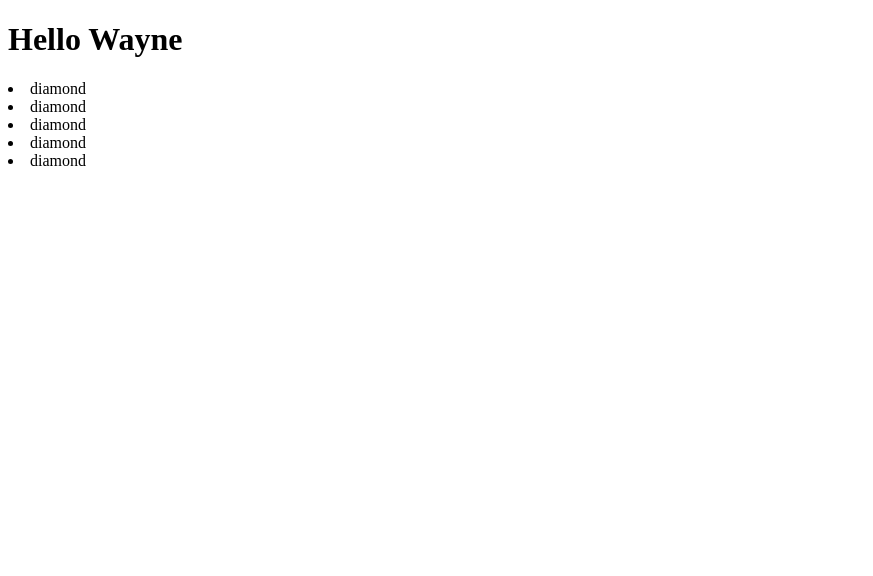
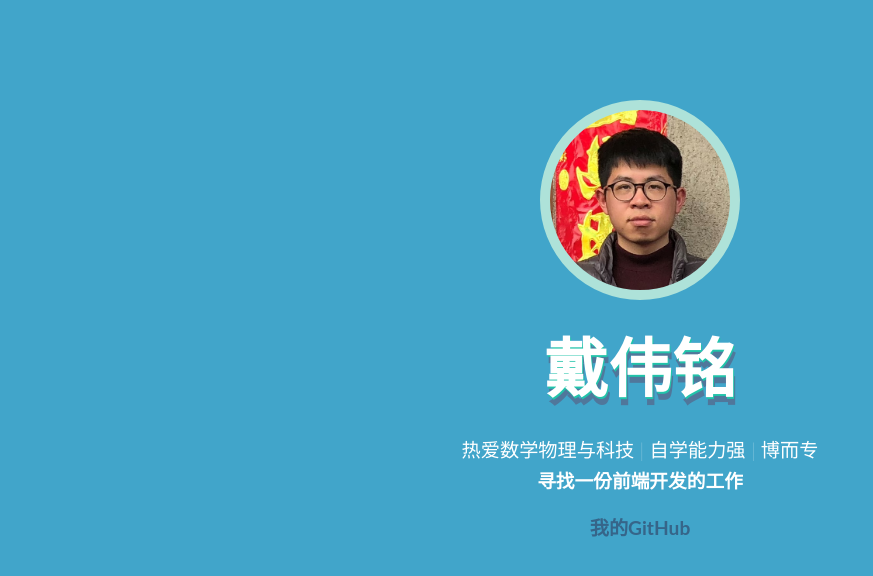
Before and after one commit to StillwaterSignedalready/frontEnd-resume, a React app: page / in a window 1280 px wide. Shown: the top 576 px of the page, without its empty margins (0-873 px from the left). Built offline with nearby package versions, Linux system fonts and the light colour scheme.

Commit message:
cover page

```diff
--- /dev/null
+++ b/css/root.css
@@ -0,0 +1,4 @@
+body{
+	font-family: Lato,"Microsoft YaHei",sans-serif;
+	margin: 0;
+}
--- a/index.html
+++ b/index.html
@@ -2,10 +2,9 @@
 <html>
 <head>
 	<title>Wayne's resume</title>
-	<link rel="stylesheet" type="text/css" href="css/app.css">
+	<link rel="stylesheet" type="text/css" href="css/root.css">
 </head>
 <body>
-	<h1>Hello Wayne</h1>
 	<div id="root"></div>
 	<script type="text/javascript" src="bundle.js"></script>
 </body>
--- a/src/App.css
+++ b/src/App.css
@@ -4,171 +4,3 @@ html, body, .root {
 body {
   line-height: 1.5;
 }
-body, .app {
-  background: white;
-}
-
-/* main page */
-
-.list-books-title {
-  padding: 10px 0;
-  background: #2e7c31;
-  text-align: center;
-}
-.list-books-title h1 {
-  font-weight: 400;
-  margin: 0;
-  color: white;
-}
-
-.list-books-content {
-  padding: 0 0 80px;
-  flex: 1;
-}
-
-.bookshelf {
-  padding: 0 10px 20px;
-}
-
-@media (min-width: 600px) {
-  .bookshelf {
-    padding: 0 20px 40px;
-  }
-}
-
-.bookshelf-title {
-  border-bottom: 1px solid #dedede;
-}
-.bookshelf-books {
-  text-align: center;
-}
-
-.open-search {
-  position: fixed;
-  right: 25px;
-  bottom: 25px;
-}
-.open-search a {
-  display: block;
-  width: 50px;
-  height: 50px;
-  border-radius: 50%;
-  background: #2e7d32;
-  background-image: url('./icons/add.svg');
-  background-repeat: no-repeat;
-  background-position: center;
-  background-size: 28px;
-  box-shadow: 0 3px 6px rgba(0,0,0,0.16), 0 3px 6px rgba(0,0,0,0.23);
-  font-size: 0;
-}
-
-/* search page */
-
-.search-books-bar {
-  position: fixed;
-  width: 100%;
-  top: 0;
-  left: 0;
-  z-index: 5;
-  display: flex;
-  box-shadow: 0 10px 20px rgba(0,0,0,0.19), 0 0 6px rgba(0,0,0,0.23);
-}
-.search-books-input-wrapper {
-  flex: 1;
-  background: #e9e;
-}
-.search-books-bar input {
-  width: 100%;
-  padding: 15px 10px;
-  font-size: 1.25em;
-  border: none;
-  outline: none;
-}
-
-.close-search {
-  display: block;
-  top: 20px;
-  left: 15px;
-  width: 50px;
-  height: 53px;
-  background: white;
-  background-image: url('./icons/arrow-back.svg');
-  background-position: center;
-  background-repeat: no-repeat;
-  background-size: 28px;
-  font-size: 0;
-}
-
-.search-books-results {
-  padding: 80px 10px 20px;
-}
-
-/* books grid */
-
-.books-grid {
-  list-style-type: none;
-  padding: 0;
-  margin: 0;
-
-  display: flex;
-  justify-content: center;
-  flex-wrap: wrap;
-}
-.books-grid li {
-  padding: 10px 15px;
-  text-align: left;
-}
-
-.book {
-  width: 140px;
-}
-.book-title,
-.book-authors {
-  font-size: 0.8em;
-}
-.book-title {
-  margin-top: 10px;
-}
-.book-authors {
-  color: #999;
-}
-
-.book-top {
-  position: relative;
-  height: 200px;
-  display: flex;
-  align-items: flex-end;
-}
-
-.book-shelf-changer {
-  position: absolute;
-  right: 0;
-  bottom: -10px;
-  width: 40px;
-  height: 40px;
-  border-radius: 50%;
-  background: #60ac5d;
-  background-image: url('./icons/arrow-drop-down.svg');
-  background-repeat: no-repeat;
-  background-position: center;
-  background-size: 20px;
-  box-shadow: 0 3px 6px rgba(0,0,0,0.16), 0 3px 6px rgba(0,0,0,0.23);
-}
-.book-shelf-changer select {
-  width: 100%;
-  height: 100%;
-  opacity: 0;
-  cursor: pointer;
-}
-
-/* book cover */
-
-.book-cover {
-  box-shadow: 0 3px 6px rgba(0,0,0,0.16), 0 3px 6px rgba(0,0,0,0.23);
-  background: #eee;
-}
-.book-cover-title {
-  padding: 20px 10px 0;
-  text-align: center;
-  font-size: 0.8em;
-}
--- a/src/App.js
+++ b/src/App.js
@@ -1,21 +1,23 @@
 import React from 'react'
 import ReactDOM from 'react-dom'
+import CoverPage from './CoverPage'
+import './App.css'
 
 class App extends React.Component{
 	state = {
-		pageNumbers: [1,2,3,4]
+		pageNumbers: [1,2,3,4],
+		currentPage: 1
 	}
 
 	render(){
-		return (
-			<div>
-				<li>diamond</li>
-				<li>diamond</li>
-				<li>diamond</li>
-				<li>diamond</li>
-				<li>diamond</li>
-			</div>
-		)
+		if(this.state.currentPage === 1){
+			return (
+				<div>
+					<CoverPage />
+				</div>
+			)
+		}
+
 	}
 }
 
--- /dev/null
+++ b/src/CoverPage.css
@@ -0,0 +1,63 @@
+div.wrapper{
+	background-color: #41A5CA;
+	position: fixed;
+	left: 0;
+	right: 0;
+	top: 0;
+	bottom: 0;
+}
+
+h1{
+	text-shadow: 1px 2px #22c3aa, 2px 8px #50779B;
+	color: white;
+	text-align: center;
+	font-size: 4em;
+	margin: 20px;
+}
+
+div.avatar{
+	border: 10px solid #aee2d9;
+	box-sizing: border-box;
+	width: 200px;
+	height: 200px;
+	background-color: white;
+	border-radius: 50%;
+	margin-right: auto;
+	margin-left: auto;
+	margin-top: 100px;
+	background-image: url(http://localhost:8080/images/avatar.jpg);
+	background-position:center;
+	background-size: 260px;
+}
+
+p{
+	font-size: 1.2em;
+	text-align: center;
+	color: white;
+	font-weight: lighter;
+	margin-bottom: 2px;
+}
+
+h3{
+	margin-top: 2px;
+	color: white;
+	text-align: center;
+	font-weight: bold;
+}
+
+a{
+	font-weight: bold;
+	font-size: 1.2em;
+	text-decoration-line: none;
+	text-align: center;
+	color: #366589;
+	display: block;
+	width: 150px;
+	margin-left: auto;
+	margin-right: auto;
+}
+
+a:hover{
+	color: #F5F08A;
+	text-shadow: 1px 2px #333, 2px 4px #333;
+}
--- a/src/CoverPage.js
+++ b/src/CoverPage.js
@@ -1,19 +1,18 @@
 import React from 'react'
 import ReactDOM from 'react-dom'
+import './CoverPage.css'
+
 
 class CoverPage extends React.Component{
-	state = {
-		pageNumbers: [1,2,3,4]
-	}
 
 	render(){
 		return (
-			<div>
-				<li>diamond</li>
-				<li>diamond</li>
-				<li>diamond</li>
-				<li>diamond</li>
-				<li>diamond</li>
+			<div className="wrapper">
+				<div className="avatar"></div>
+				<h1>戴伟铭</h1>
+				<p>热爱数学物理与科技 | 自学能力强 | 博而专</p>
+				<h3>寻找一份前端开发的工作</h3>
+				<a href="https://github.com/StillwaterSignedalready">我的GitHub</a>
 			</div>
 		)
 	}
```
Also changed, not shown: css/app.css (deleted), images/avatar.jpg (added).
